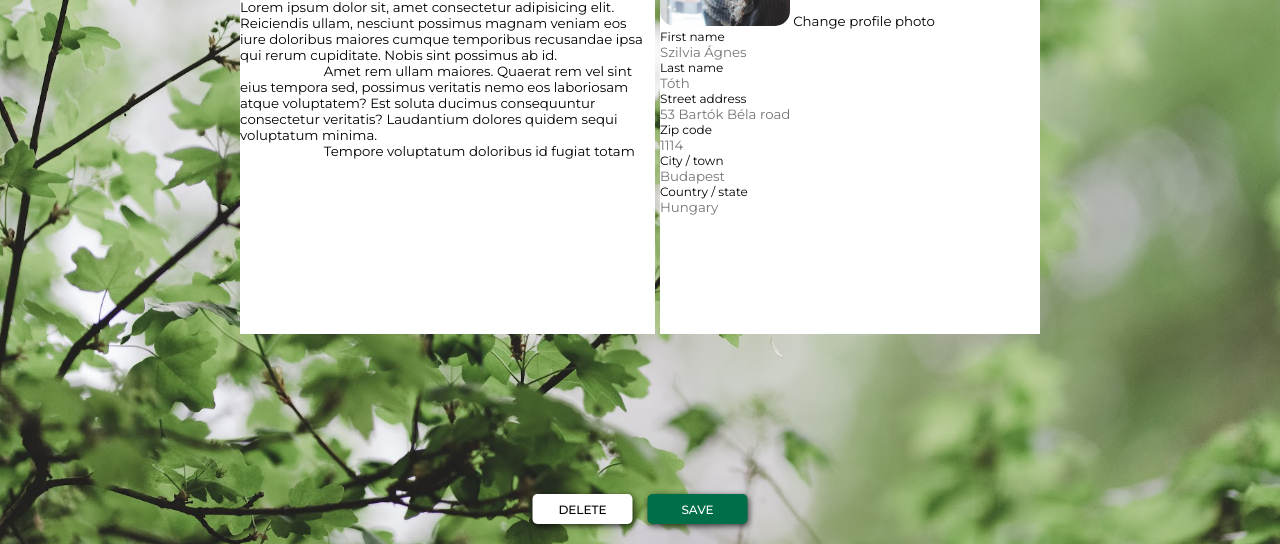
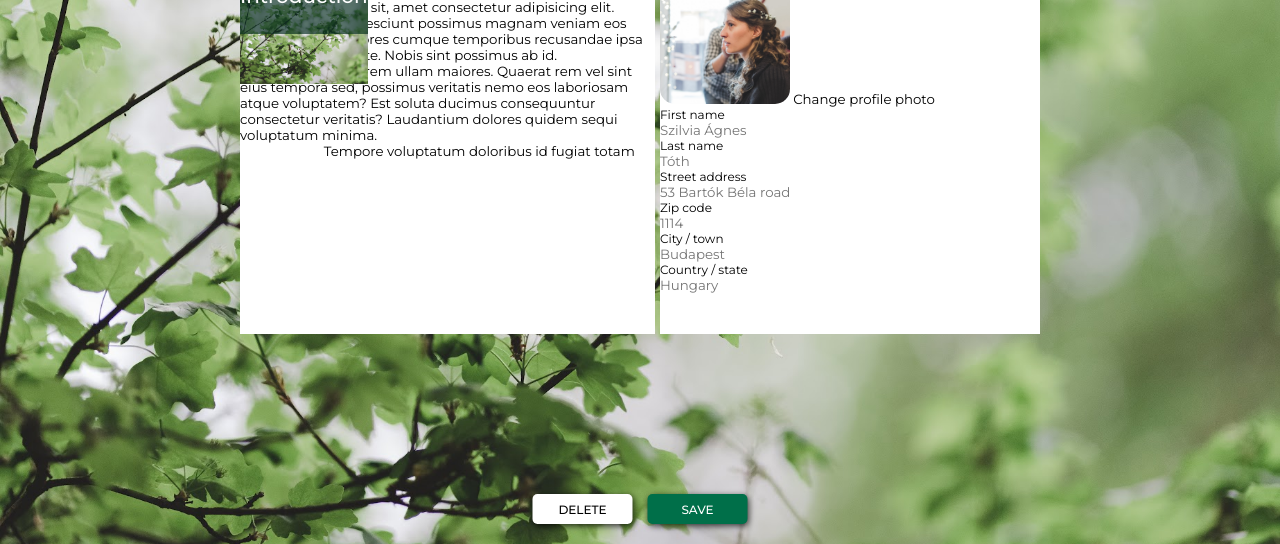
Before and after one commit to szylwythot/profile-editor-javascript, a plain HTML site: page frontend/index.html in a window 1280 px wide. Shown: the part 256-800 px from the top of the page. Drawn offline with Linux system fonts and the light colour scheme.

Commit message:
start of header

```diff
--- a/frontend/style.css
+++ b/frontend/style.css
@@ -35,6 +35,11 @@ body{
     gap: 60px;
 }
 
+#profile-form div.content-box{
+    background-color: #ffffff;
+    flex-grow:1  ;
+}
+
 #profile-form .left-content{
     flex-basis:  calc(50% - 30px);
     height: 100%;
@@ -43,9 +48,6 @@ body{
     flex-direction: column;
 }
 
-#profile-form div.content-box{
-    background-color: #ffffff;
-}
 
 #profile-form .left-content h1{
     font-size: 75px;
@@ -64,6 +66,36 @@ body{
     flex-basis:  calc(50% - 30px);
     height: 100%;
     background-color: #ffffff;
+
+    display: flex;
+    flex-direction: column;
+}
+
+#profile-form div.content-box div.cover{
+    z-index: 99;
+
+    background-image: url(/images/covers/cover.jpg);
+    background-repeat: no-repeat;
+    background-size: cover;
+
+    width: 100%;
+    height: 140px;
+}
+
+#profile-form div.content-box div.cover h2{
+    background-color: rgb(1, 41, 28,0.65);
+
+    width: 100%;
+    height: 50px;
+    z-index: 99;
+
+    color: #ffffff;
+    font-size: 20px;
+    font-weight: 500;
+    text-align: center;
+
+    /* line-height: 0; */
+    /* padding-bottom: 10px; */
 }
 
 #root div.content-box img.profile-photo{
@@ -118,7 +150,7 @@ body{
     }
 
     #profile-form .left-content{
-        display: inline;
+        display: flex;
         position: absolute;
         top: 0;
         left: 0;
@@ -138,8 +170,10 @@ body{
         position: absolute;
         bottom: 0;
         left: 0;
+        height: 350px;
 
-        height: 350px;
+        display: flex;
+        flex-direction: column;
     }
 
     #profile-form div.right-content.personal-data{
@@ -150,7 +184,11 @@ body{
 
         width: calc(50% - 20px);
         height: 100%;
-        /* background-color: rebeccapurple; */
+    }
+
+    #profile-form div.content-box div.cover{
+        height: 100px;
+        width: 100%;
     }
 
     #root div.action-buttons{
```
Also changed, not shown: frontend/index.html (+0 -2 lines).
